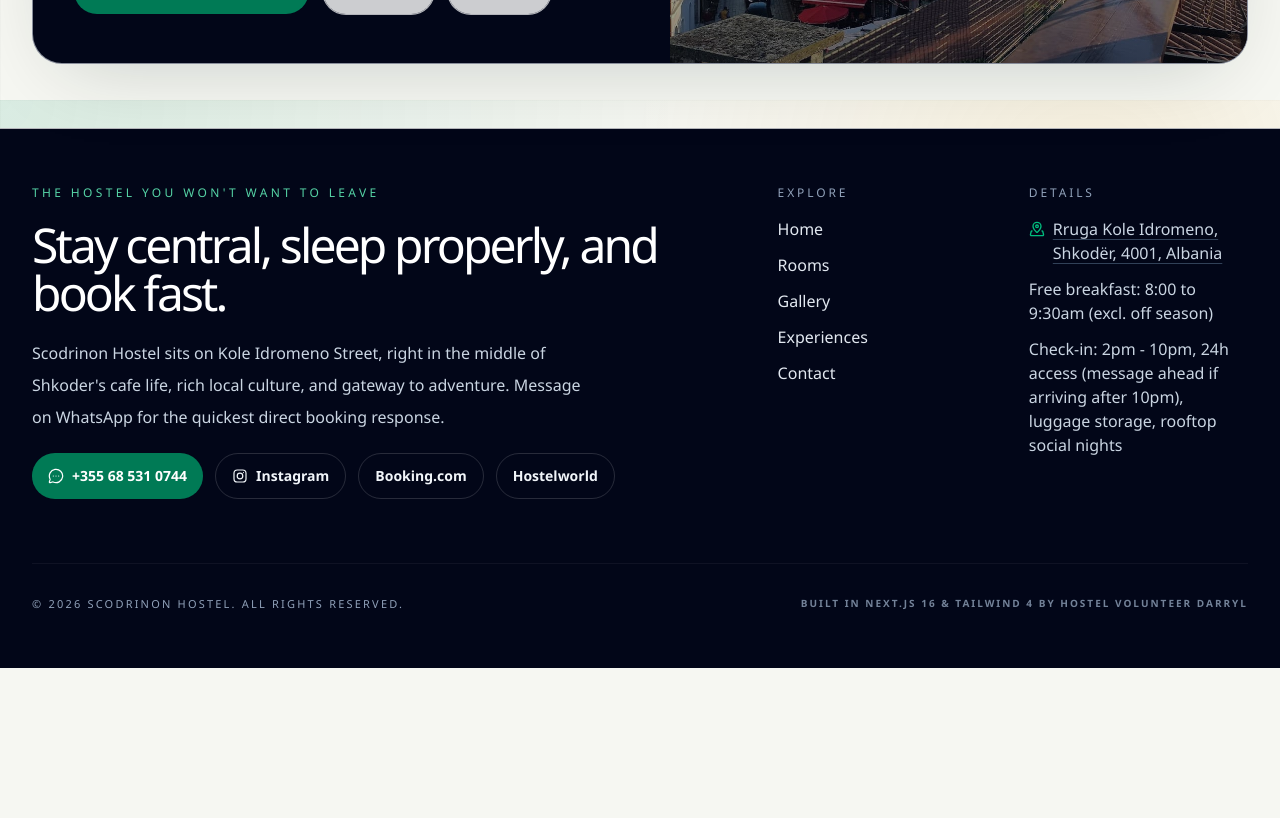
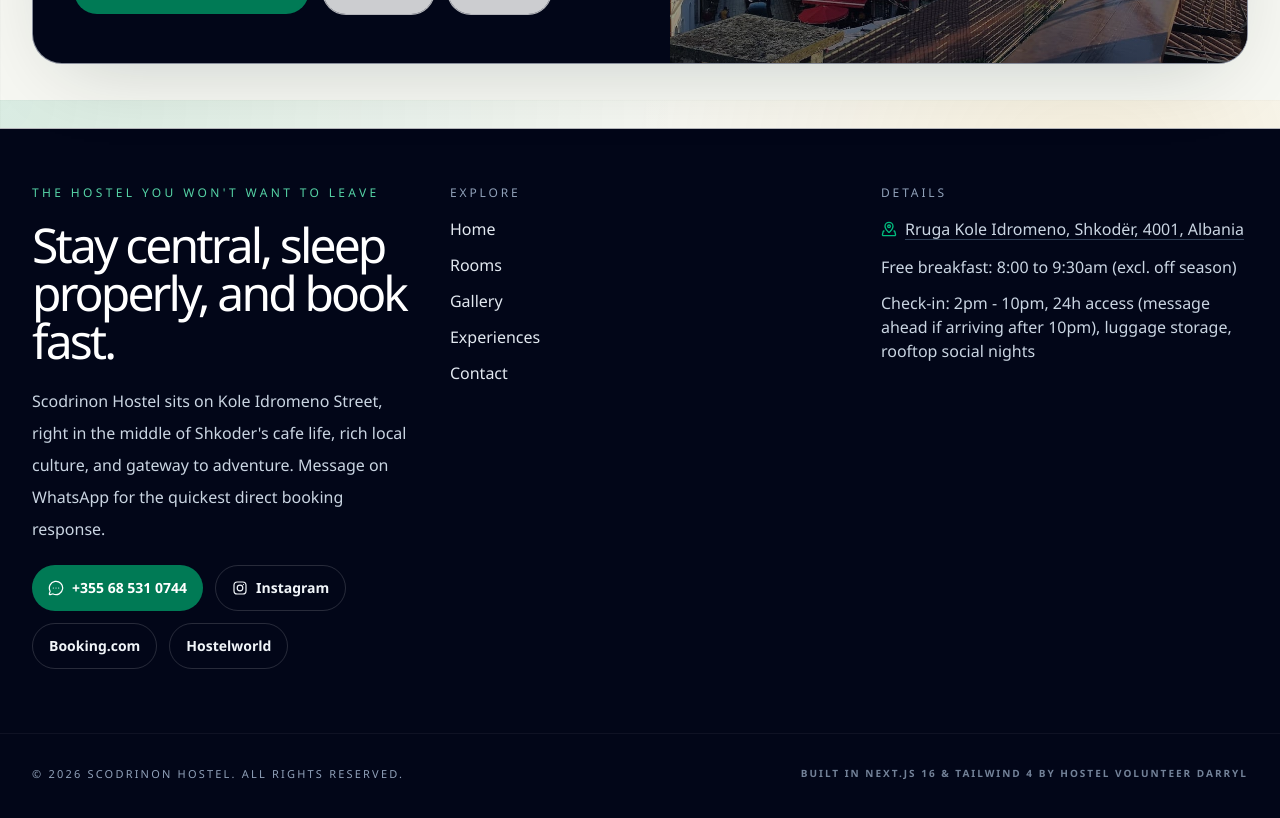
Before and after one commit to dkuromi1/hostel-nextjs, a Next.js app: page / in a window 1280 px wide. Shown: the part 7900-8718 px from the top of the page. Before the commit the page ends 8568 px from the top, so only its background shows below. Built offline with nearby package versions, Linux system fonts and the light colour scheme; no server answers.

Commit message:
fix: footer margins

```diff
--- a/components/site-footer.tsx
+++ b/components/site-footer.tsx
@@ -7,9 +7,9 @@ import { navLinks, siteConfig } from "@/lib/site-data";
 
 export function SiteFooter() {
   return (
-    <footer className="border-t border-white/70 bg-slate-950 px-4 py-14 text-slate-200 sm:px-6 lg:px-8 pb-24 lg:pb-14">
-      <div className="mx-auto grid max-w-[1400px] gap-10 lg:grid-cols-[1.2fr_0.8fr]">
-        <div className="space-y-5">
+    <footer className="border-t border-white/70 bg-slate-950 py-14 text-slate-200 pb-24 lg:pb-14">
+      <div className="shell-container flex flex-col justify-between gap-10 lg:flex-row">
+        <div className="space-y-5 lg:max-w-xl">
           <p className="text-xs uppercase tracking-[0.28em] text-emerald-300/90">
             {siteConfig.tagline}
           </p>
@@ -59,7 +59,7 @@ export function SiteFooter() {
           </div>
         </div>
 
-        <div className="grid gap-8 sm:grid-cols-2">
+        <div className="grid gap-8 sm:grid-cols-2 lg:gap-16 lg:w-auto">
           <div>
             <p className="text-xs uppercase tracking-[0.24em] text-slate-400">
               Explore
@@ -103,7 +103,7 @@ export function SiteFooter() {
       </div>
 
       {/* Bottom Attribution Row */}
-      <div className="mx-auto mt-16 max-w-[1400px] border-t border-white/5 pt-8">
+      <div className="shell-container mt-16 border-t border-white/5 pt-8">
         <div className="flex flex-col items-center justify-between gap-6 sm:flex-row">
           <p className="text-[11px] font-medium uppercase tracking-[0.2em] text-slate-400">
             © {new Date().getFullYear()} {siteConfig.name}. All rights reserved.
```
